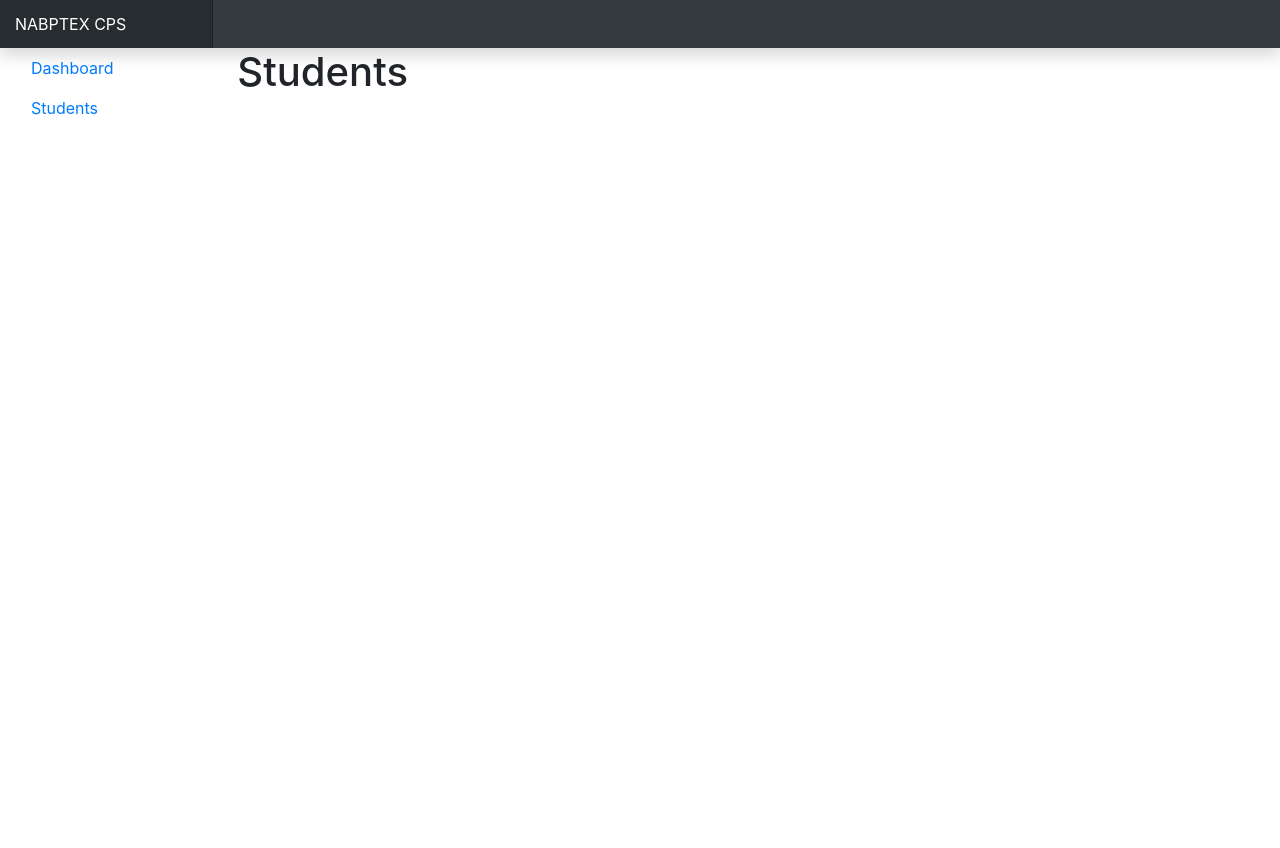
After one commit to jamesyinbaare/nabptexcps, a Django app: page /dashboard/students in a window 1280 px wide. The commit adds this page. Run offline with Django 3.2, Linux system fonts and the light colour scheme; some libraries are stand-ins or nearby versions.

Commit message:
fix dashboard nav and main content issue

```diff
--- a/sms/templates/sms/dashboard_base.html
+++ b/sms/templates/sms/dashboard_base.html
@@ -1,33 +1,38 @@
 {% load static %}
 <!Doctype <!DOCTYPE html>
 <html>
+
 <head>
         <meta charset="utf-8" />
         <title>sms</title>
         <meta name="viewport" content="width=device-width, initial-scale=1">
-    <link rel="stylesheet" type="text/css"  href="{%static 'css/bootstrap.css'%}" />
-    <link rel="stylesheet" type="text/css"  href="{%static 'css/site.css'%}" />
+        <link rel="stylesheet" type="text/css" href="{%static 'css/bootstrap.css'%}" />
+        <link rel="stylesheet" type="text/css" href="{%static 'css/site.css'%}" />
 
 </head>
+
 <body>
-
+        <nav class="navbar navbar-dark bg-dark p-0 fixex-top shadow">
+                <a href="#" class="navbar-brand col-2 mr-0">NABPTEX CPS</a>
+        </nav>
         <div class="container-fluid">
                 <div class="row">
-                    <nav class="col-2 sidebar">
-                            <div class="sidebar-sticky" >
+                        <nav class=col-md-2 d-none d-md-block bg-light sidebar">
+                                <div class="sidebar-sticky">
                                         <ul class="nav flex-column">
                                                 <li class="nav-item">
                                                         <a class="nav-link " href="#">Dashboard</a>
                                                 </li>
                                                 <li class="nav-item">
-                                              <a class="nav-link" href="#">Students</a>
+                                                        <a class="nav-link" href="{%url 'sms:dashboard_manage_students'%}">Students</a>
                                                 </li>
 
                                         </ul>
                                 </div>
                         </nav>
-
+                        <main class="col-md-9 ml-sm-auto col-lg-10 px-4 role="main">
                                 {%block content%}{%endblock%}
+                        </main>
                 </div>
         </div>
 
@@ -36,4 +41,5 @@
         <script src="{% static 'js/popper.js' %}"></script>
         <script src="{% static 'js/bootstrap.js' %}"></script>
 </body>
+
 </html>
--- a/sms/templates/sms/dashboard_index.html
+++ b/sms/templates/sms/dashboard_index.html
@@ -3,6 +3,6 @@
 
 {% block content %}
 
-        <div class="col-10"></div>
+
 
 {% endblock %}
--- /dev/null
+++ b/sms/templates/sms/dashboard_manage_students.html
@@ -0,0 +1,8 @@
+{% extends 'sms/dashboard_base.html' %}
+
+{%block content %}
+
+
+<h1>Students</h1>
+
+{%endblock%}
--- a/sms/urls.py
+++ b/sms/urls.py
@@ -1,7 +1,10 @@
 from django.urls import path
 from . import views
 
+app_name = 'sms'
+
 urlpatterns = [
     path('',views.dashboard, name='dashboard' ),
+    path('dashboard/students',views.manage_students, name='dashboard_manage_students' ),
 
 ]
--- a/sms/views.py
+++ b/sms/views.py
@@ -4,3 +4,9 @@ from django.shortcuts import render
 
 def dashboard(request):
     return render(request, 'sms/dashboard_index.html', {'greet': 'hello world'})
+
+
+
+def manage_students(request):
+
+    return render(request, 'sms/dashboard_manage_students.html',{})
--- a/static/css/site.css
+++ b/static/css/site.css
@@ -11,3 +11,15 @@
     position: sticky;
     height: 100vh;
 }
+
+.navbar-brand {
+    padding-top: .75rem;
+    padding-bottom: .75rem;
+    font-size: 1rem;
+    background-color: rgba(0, 0, 0, .25);
+    box-shadow: inset -1px 0 0 rgba(0, 0, 0, .25);
+  }
+
+  [role="main"] {
+    padding-top: 48px; /* Space for fixed navbar */
+  }
```
Lines whose indentation alone changed are shown as unchanged.
